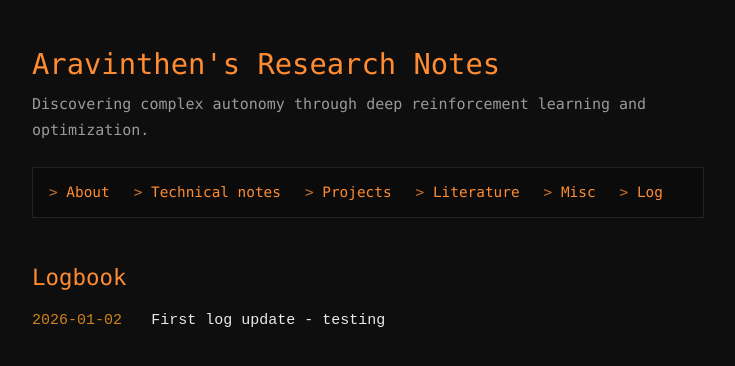
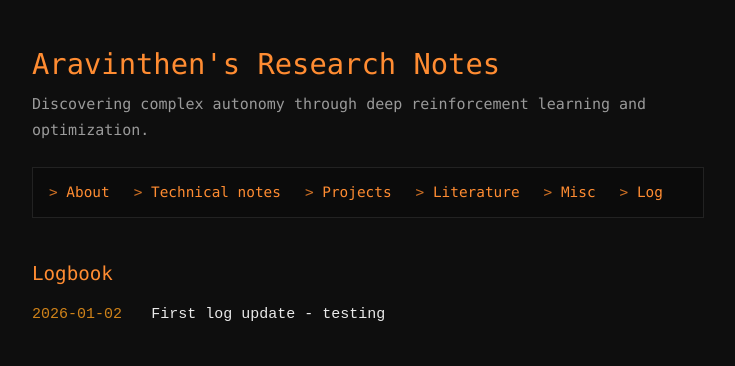
Before and after one commit to aravinthen/aravinthen.github.io, a Jekyll site: the page built from log/index.html, in a window 1280 px wide. Shown: the top 366 px of the page, without its empty margins (272-1007 px from the left). Built offline with Jekyll 4.4.1, drawn with Linux system fonts in a browser that asks for light colours.

Commit message:
Heading fix

```diff
--- a/log/index.html
+++ b/log/index.html
@@ -4,7 +4,7 @@ title: Logbook
 ---
 
 <section class="log-index">
-  <h1>Logbook</h1>
+  <h2>Logbook</h2>
 
   {% assign logs = site.log | sort: "date" | reverse %}
 
```
